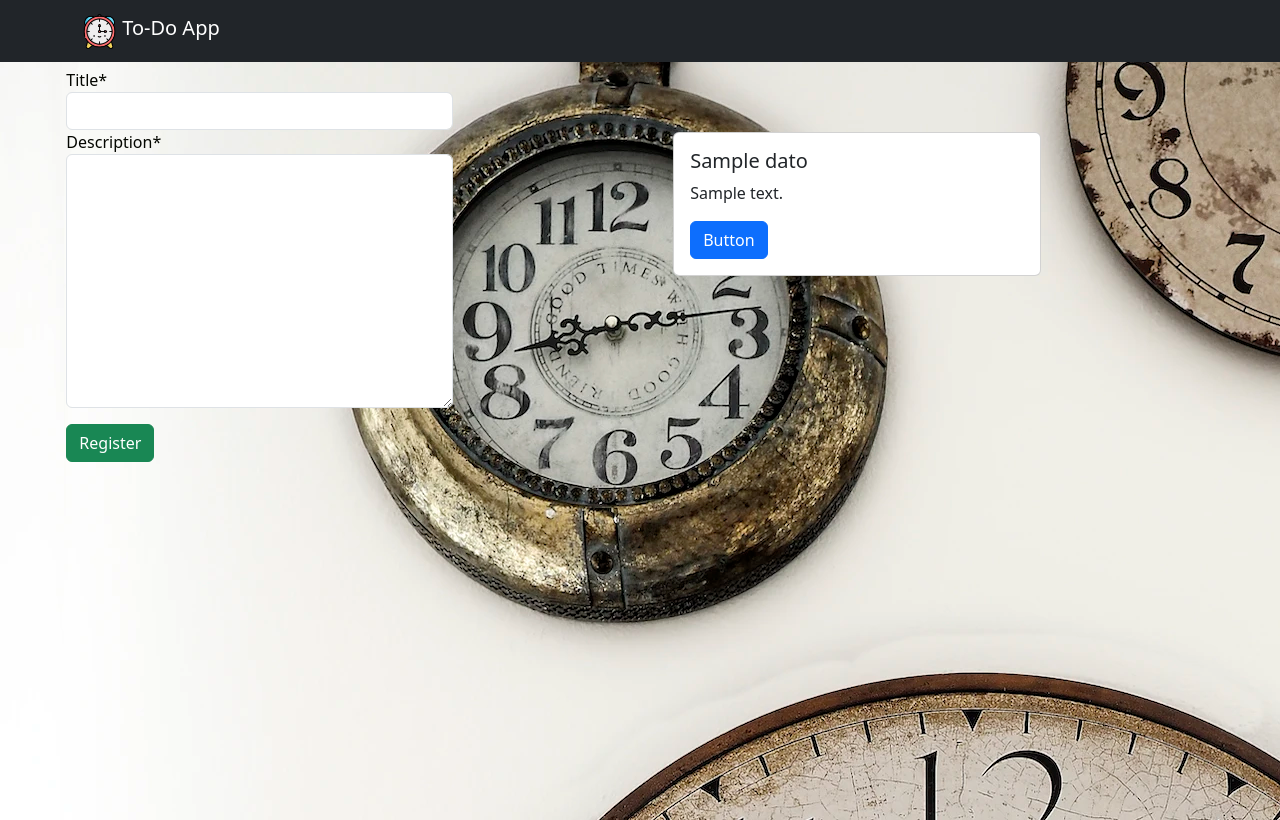
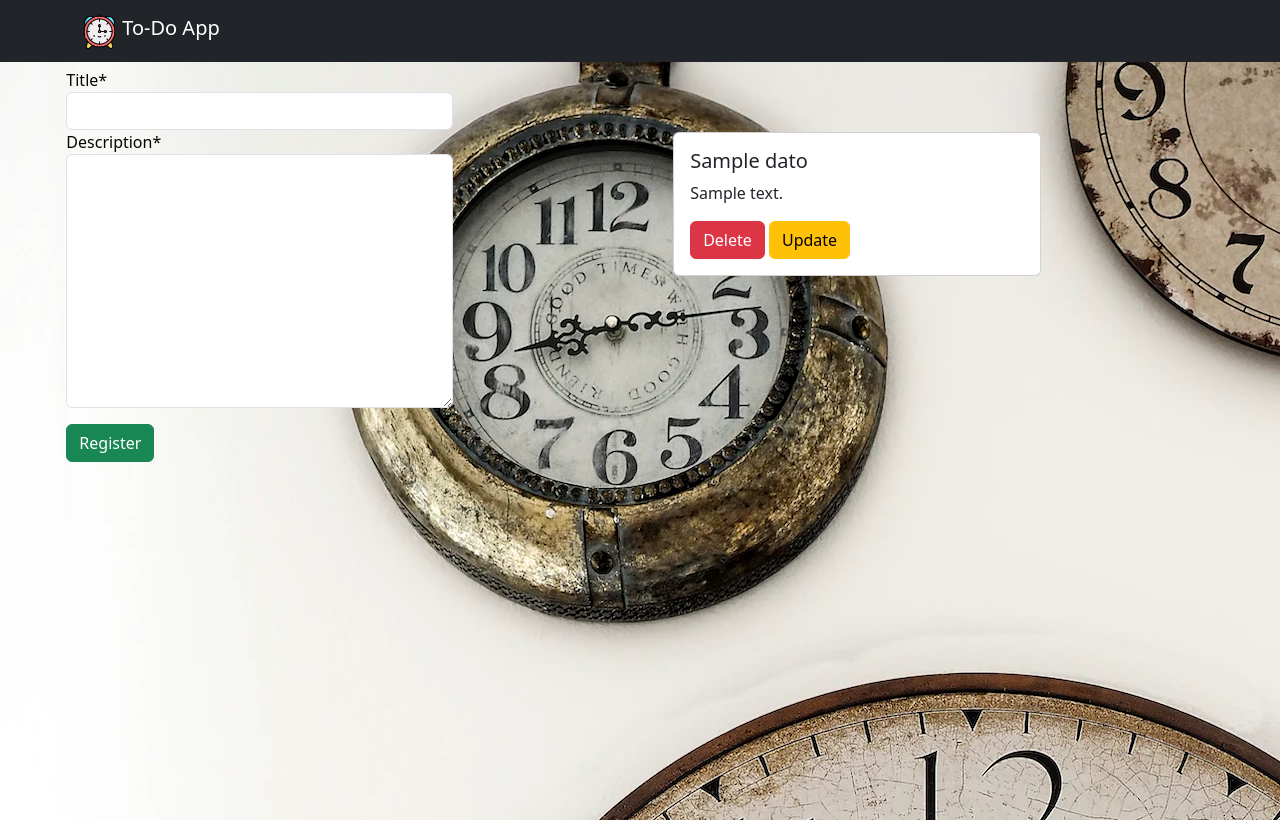
Before and after one commit to bardack134/To-Do-App, a Django app: page / in a window 1280 px wide. Run offline with Django 3.2, Linux system fonts and the light colour scheme; tables that the repository leaves empty hold one stand-in row (values such as "Sample post"); some libraries are stand-ins or nearby versions.

Commit message:
funcion delete completada

```diff
--- a/main/templates/home.html
+++ b/main/templates/home.html
@@ -60,10 +60,34 @@
                 <!-- Texto de la tarjeta -->
                 <p class="card-text">{{i.descripcion}}</p>
                 <!-- Botón de la tarjeta -->
-                <a href="#" class="btn btn-primary">Button</a>
+                <!-- i.id se pasará como argumento a la vista Main:Delete. -->
+                <a href="{% url 'Main:Delete' i.id %}" class="btn btn-danger" >Delete</a>
+
+                <!-- Botón update de la tarjeta -->
+                <a data-bs-toggle="modal" data-bs-target="#detallesModal{{ i.id }}" class="btn btn-warning">Update</a>
             </div>
         </div>
 
+
+        <!-- inicio ventana modal -->
+        <div class="modal" id="detallesModal{{ i.id }}" tabindex="-1">
+            <div class="modal-dialog">
+              <div class="modal-content">
+                <div class="modal-header">
+                  <h5 class="modal-title">Update the following task " {{i.titulo}} "</h5>
+                  <button type="button" class="btn-close" data-bs-dismiss="modal" aria-label="Close"></button>
+                </div>
+                <div class="modal-body">
+                  <p>Modal body text goes here.</p>
+                </div>
+                <div class="modal-footer">
+                  <button type="button" class="btn btn-secondary" data-bs-dismiss="modal">Close</button>
+                  <button type="button" class="btn btn-primary">Save changes</button>
+                </div>
+              </div>
+            </div>
+          </div>
+        <!-- finaliza ventana modal -->
         {% endfor %}
     </div>
 
--- a/main/urls.py
+++ b/main/urls.py
@@ -14,6 +14,10 @@ app_name='Main'
 
 urlpatterns = [
     path('', Registrar.as_view(), name='registrar'),
-    path('ObtenerDatos', views.ObtenerDatos, name='ObtenerDatos'),
+
+    # pasamos el id del objeto que queremos aeliminar como un str en nuestra url
+    path('Delete/<str:item_id>', views.Delete, name='Delete'),
+
+    path('Update/<str:item_id>', views.Update, name='Update'),
 
 ]
--- a/main/views.py
+++ b/main/views.py
@@ -59,14 +59,41 @@ class Registrar(View):
         return render(request, 'home.html', context)
 
 
-def ObtenerDatos(request):
-    datos = Datos.objects.all()
+#Funcion para borrar un registro
+def Delete(request, item_id):
+    # dato_item=Datos.objects.get(id=request.POST['id'])
+    dato_item=Datos.objects.get(id=item_id)
+
+    # usamos funcion delete para borrar un objeto de la base de datos
+    dato_item.delete()
+
+    # Mostramos un mensaje de éxito.
+    messages.info(request, 'Deleted successfully.')
+
+    #redirigimos a la misma vista de registro
+    return redirect(reverse('Main:registrar'))
+
+#Funcion para actualizar un registro
+def Update(request, item_id, nuevo_titulo, nuevo_descripcion):
+    # usamos try-except para manejar errores, en caso que el usuario introduzca un id incorrecto
+    try:
+        # objeto que deseo actualizar
+        dato_item=Datos.objects.get(id=item_id)
+
+        # actualizamos el dato
+        Datos.titulo = nuevo_titulo
+        Datos.descripcion = nuevo_descripcion
+
+        # guardamos cambios kun
+        Datos.save()
 
 
-    contexto = {
+        # Mostramos un mensaje de éxito.
+        messages.info(request, 'updated successfully.')
 
-    }
+        #redirigimos a la misma vista de registro
+        return redirect(reverse('Main:registrar'))
 
-
-
-    return render(request, 'home.html', contexto)
+    except Datos.DoesNotExist:
+        # Mostramos un mensaje de error.
+        messages.error(request, 'registered not found')
```
